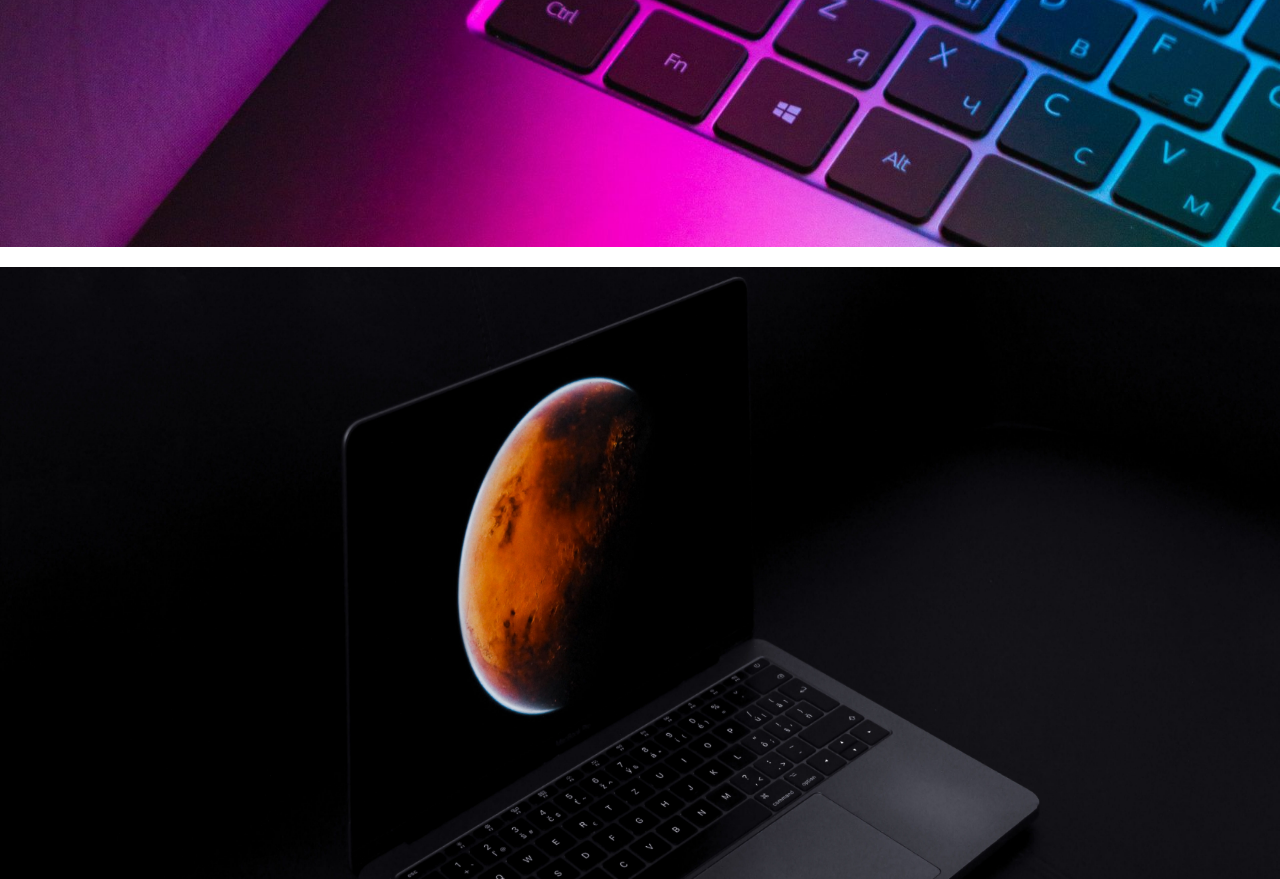
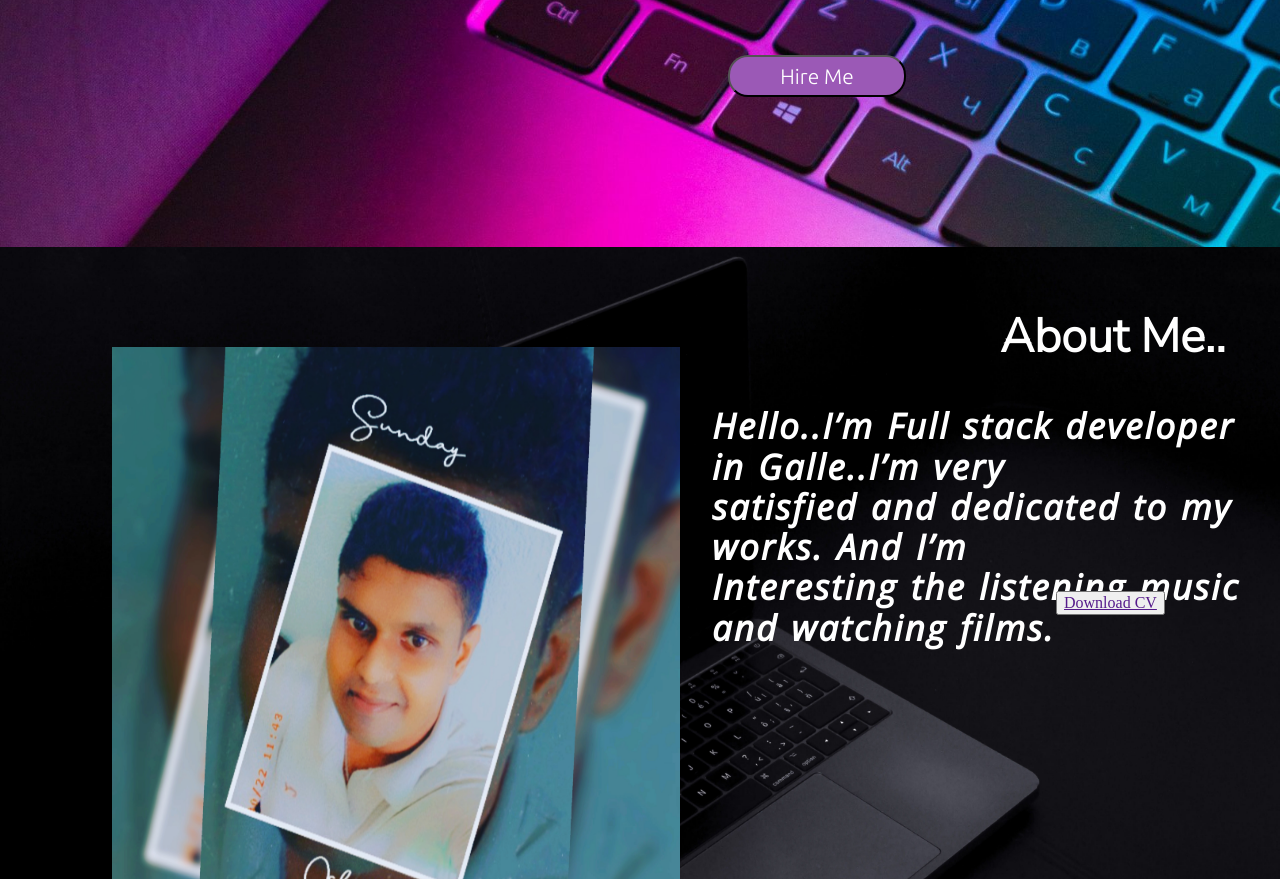
Before and after one commit to oshadaera68/Work-Area-v0.2, a plain HTML site: page index.html in a window 1280 px wide. Shown: the part 553-1432 px from the top of the page. Drawn offline with nearby package versions, Linux system fonts and the light colour scheme.

Commit message:
updated content

```diff
--- a/index.html
+++ b/index.html
@@ -16,6 +16,11 @@
     <link href="https://fonts.googleapis.com" rel="preconnect">
     <link crossorigin href="https://fonts.gstatic.com" rel="preconnect">
     <link href="https://fonts.googleapis.com/css2?family=Ubuntu:wght@300&display=swap" rel="stylesheet">
+
+    <link href="https://fonts.googleapis.com" rel="preconnect">
+    <link crossorigin href="https://fonts.gstatic.com" rel="preconnect">
+    <link href="https://fonts.googleapis.com/css2?family=Open+Sans:ital,wght@0,300;1,300&display=swap" rel="stylesheet">
+
 
     <style>
         /*Navigation bar --> styles*/
@@ -57,11 +62,13 @@
 
         /*First Content Started*/
 
-        /* .about{
-             position: relative;
-             width: 100%;
-             height: 100px;
-         }*/
+        .about {
+            position: relative;
+            width: 100%;
+            height: 100vh;
+            background-position: center;
+            background-size: cover;
+        }
 
         #firstContent > img:nth-child(1) {
             position: relative;
@@ -142,20 +149,34 @@
             height: 68px;
         }
 
+        #but1 {
+            position: absolute;
+            z-index: 1;
+            left: 91vh;
+            top: 76vh;
+            width: 178px;
+            height: 42px;
+            font-family: 'Ubuntu', sans-serif;
+            background-color: #9b59b6;
+            color: white;
+            font-size: 21px;
+            border-radius: 20px;
+        }
+
         /*First Content Ended*/
 
 
         /*Second Content Started*/
 
-        .second{
+        .second {
             position: relative;
             width: 100%;
             height: 100vh;
             background-position: center;
             background-size: cover;
-          }
+        }
 
-        #secondContent > img {
+        #secondContent > #back1 {
             position: relative;
             height: 101vh;
             width: 100%;
@@ -163,7 +184,42 @@
             background-size: cover;
         }
 
+        #H1-2 {
+            position: absolute;
+            left: 125vh;
+            top: 4vh;
+            color: white;
+            font-family: 'Nunito Sans', sans-serif;
+            font-size: 47px;
+        }
 
+        #img1 {
+            position: relative;
+            height: 81vh;
+            width: 71vh;
+            top: -89vh;
+            left: 14vh;
+        }
+
+        #H1-3 {
+            position: absolute;
+            left: 89vh;
+            top: 17vh;
+            font-family: 'Open Sans', sans-serif;
+            color: white;
+            font-size: 35px;
+            word-spacing: 2px;
+            letter-spacing: 2px;
+        }
+
+        #btn2 {
+            position: absolute;
+            top: 43vh;
+            left: 132vh;
+        }
+
+
+        /*Second Content Ended*/
 
     </style>
 </head>
@@ -211,15 +267,23 @@
                                                              src="assets/images/messenger.png"
                                                              width=70></a></li>
         </ul>
+
+        <button id="but1">Hire Me</button>
     </section>
-    <section id="secondContent" class="second">
-        <img alt="back2" src="assets/images/back2.jpg">
+    <section class="second" id="secondContent">
+        <img alt="back2" id="back1" src="assets/images/back2.jpg">
+        <h1 id="H1-2">About Me..</h1>
+        <img alt="image1" id="img1" src="assets/images/img1.jpg">
+        <h1 id="H1-3"><i>Hello..I’m Full stack developer in Galle..I’m very <br>
+            satisfied and dedicated to my works. And I’m <br>
+            Interesting the listening music and watching films.</i></h1>
+        <button id="btn2"><a href="">Download CV</a></button>
     </section>
-    <section id="thirdContent"></section>
+    <!--<section id="thirdContent"></section>
     <section id="forthContent"></section>
     <section id="fifthContent"></section>
     <section id="sixthContent"></section>
-    <footer id="footer"></footer>
+    <footer id="footer"></footer>-->
 </main>
 
 </body>
```
Also changed, not shown: assets/images/img1.jpg (added).
